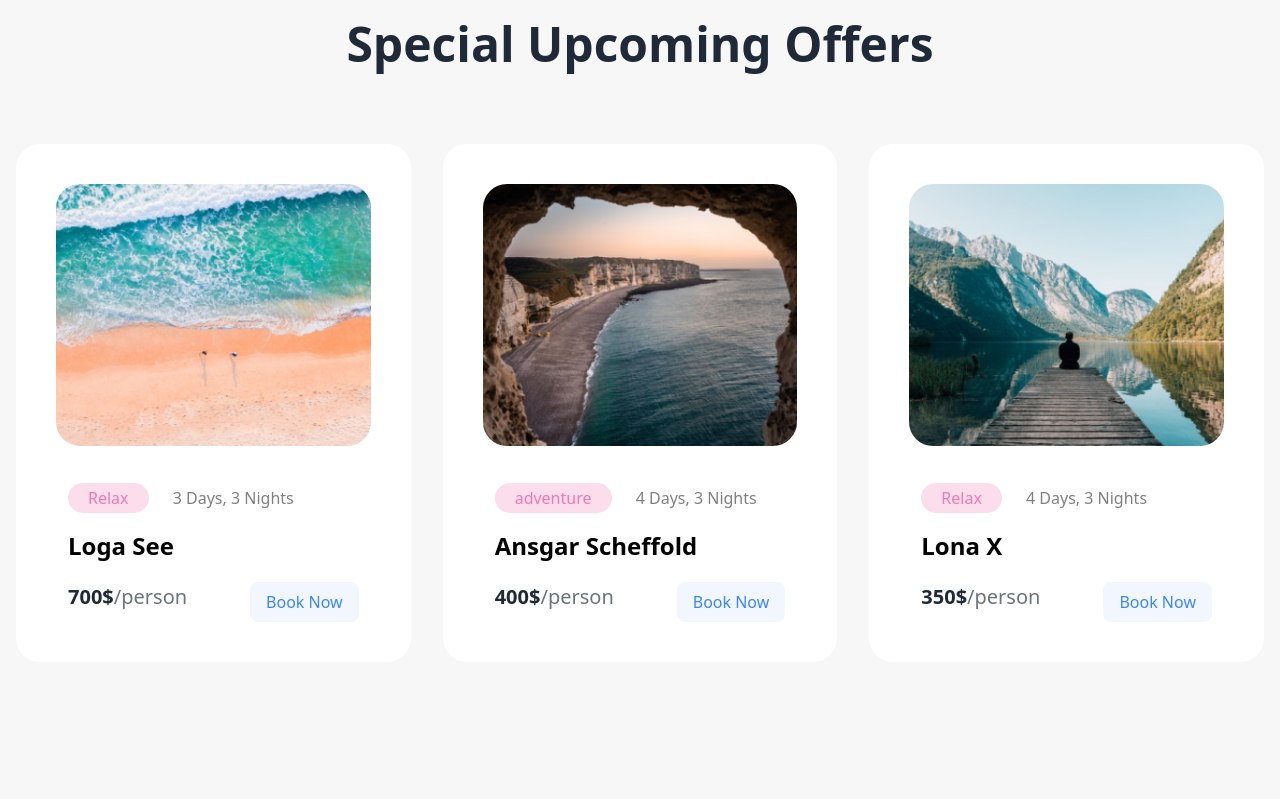
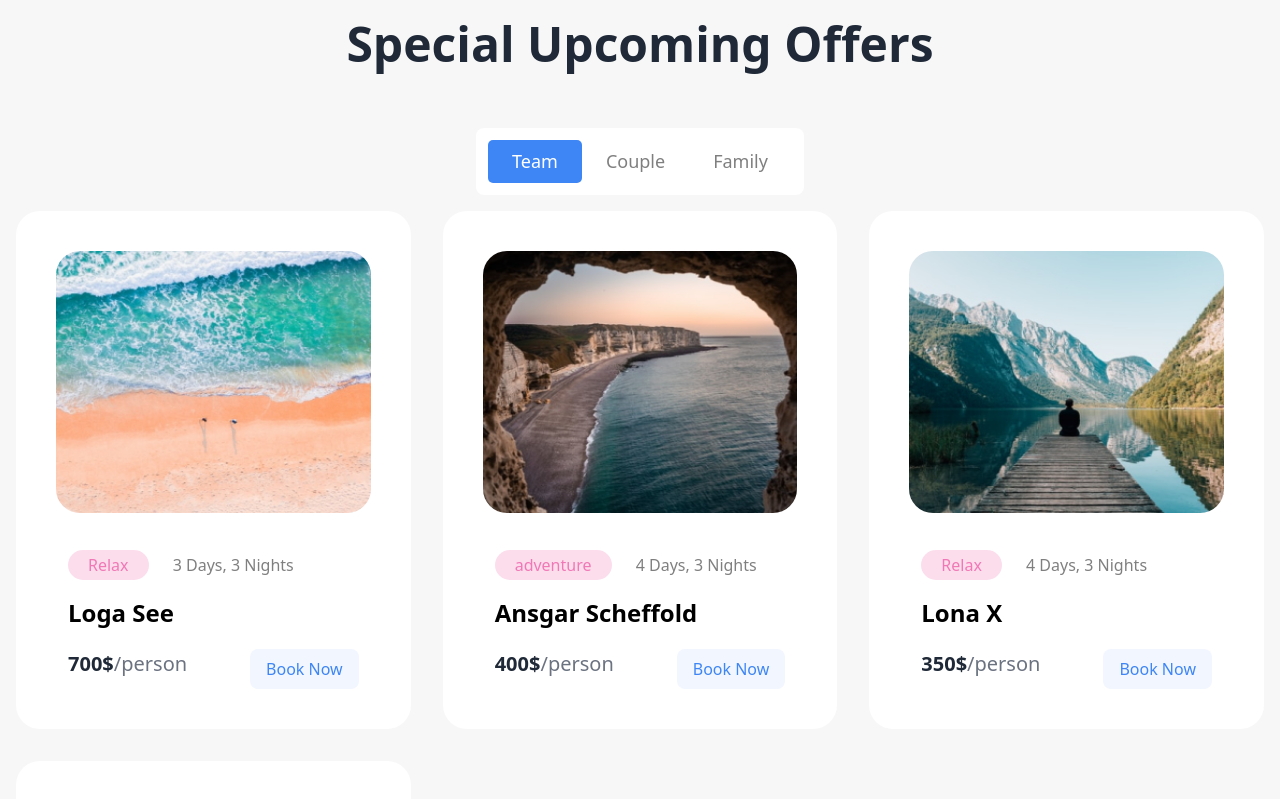
Before and after one commit to peterpan0225/sveltekit-app, a SvelteKit app: page / in a window 1280 px wide. Shown: the part 840-1639 px from the top of the page. Before the commit the page ends 1518 px from the top, so only its background shows below. Built offline with nearby package versions, Linux system fonts and the light colour scheme.

Commit message:
tabButon changed

```diff
--- a/src/lib/card/CardOffer.svelte
+++ b/src/lib/card/CardOffer.svelte
@@ -10,7 +10,7 @@
 	<div class="w-full rounded-3xl px-10 py-10 bg-white">
 		<div class="w-full aspect-[1.2] ">
 			<a href="#pa">
-				<img class="w-full h-full rounded-3xl ease-in duration-300 hover:scale-105" src={img_name} alt="" />
+				<img class="w-full h-full rounded-3xl ease-in duration-200 hover:scale-105" src={img_name} alt="" />
 			</a>
 		</div>
 		<div class="px-3 mt-10">
--- /dev/null
+++ b/src/lib/tab/TabButton.svelte
@@ -0,0 +1,18 @@
+<script lang="ts">
+
+  const enum tabType {team, couple, family};
+  let selectedTab = tabType.team;
+
+  function selectedTabClick(_tabType: tabType) {
+    selectedTab = _tabType;
+  }
+
+</script>
+
+<div class="w-full">
+  <div class="max-w-max flex flex-wrap px-3 py-3 justify-center bg-white rounded-lg mx-auto font-medium text-[18px]">
+    <div class="px-6 py-2 { selectedTab == tabType.team ? 'bg-[#3E86F5] rounded-[5px]': ''}"><button on:click={() =>selectedTabClick(tabType.team)} class="{ selectedTab == tabType.team ? 'text-white': 'text-[#000000]/50'}">Team</button></div>
+    <div class="px-6 py-2 { selectedTab == tabType.couple ? 'bg-[#3E86F5] rounded-[5px]': ''}"><button on:click={() =>selectedTabClick(tabType.couple)} class="{ selectedTab == tabType.couple ? 'text-white': 'text-[#000000]/50'}">Couple</button></div>
+    <div class="px-6 py-2 { selectedTab == tabType.family ? 'bg-[#3E86F5] rounded-[5px]': ''}"><button on:click={() =>selectedTabClick(tabType.family)} class="{ selectedTab == tabType.family ? 'text-white': 'text-[#000000]/50'}">Family</button></div>
+  </div>
+</div>
--- a/src/routes/+page.svelte
+++ b/src/routes/+page.svelte
@@ -1,4 +1,5 @@
 <script lang="ts">
+  import TabButton from '../lib/tab/TabButton.svelte';
 	import startImg from '../lib/images/start-img.png';
 	import sp_img_1 from '../lib/images/unsplash_1.png';
 	import sp_img_2 from '../lib/images/unsplash_2.png';
@@ -31,6 +32,7 @@
 				Special Upcoming Offers
 			</h1>
 		</div>
+    <TabButton />
 		<div class="container flex flex-row flex-wrap mx-auto">
 			<div class="w-full sm:w-1/2 md:w-1/3">
 				<CardOffer
@@ -59,6 +61,15 @@
 					travel_price="350"
 				/>
 			</div>
+      <div class="w-full sm:w-1/2 md:w-1/3">
+				<CardOffer
+					img_name={sp_img_3}
+					travel_reason="Relax"
+					travel_period="4 Days, 3 Nights"
+					travel_place="Lona X"
+					travel_price="350"
+				/>
+			</div>
 		</div>
 	</div>
 </section>
```
